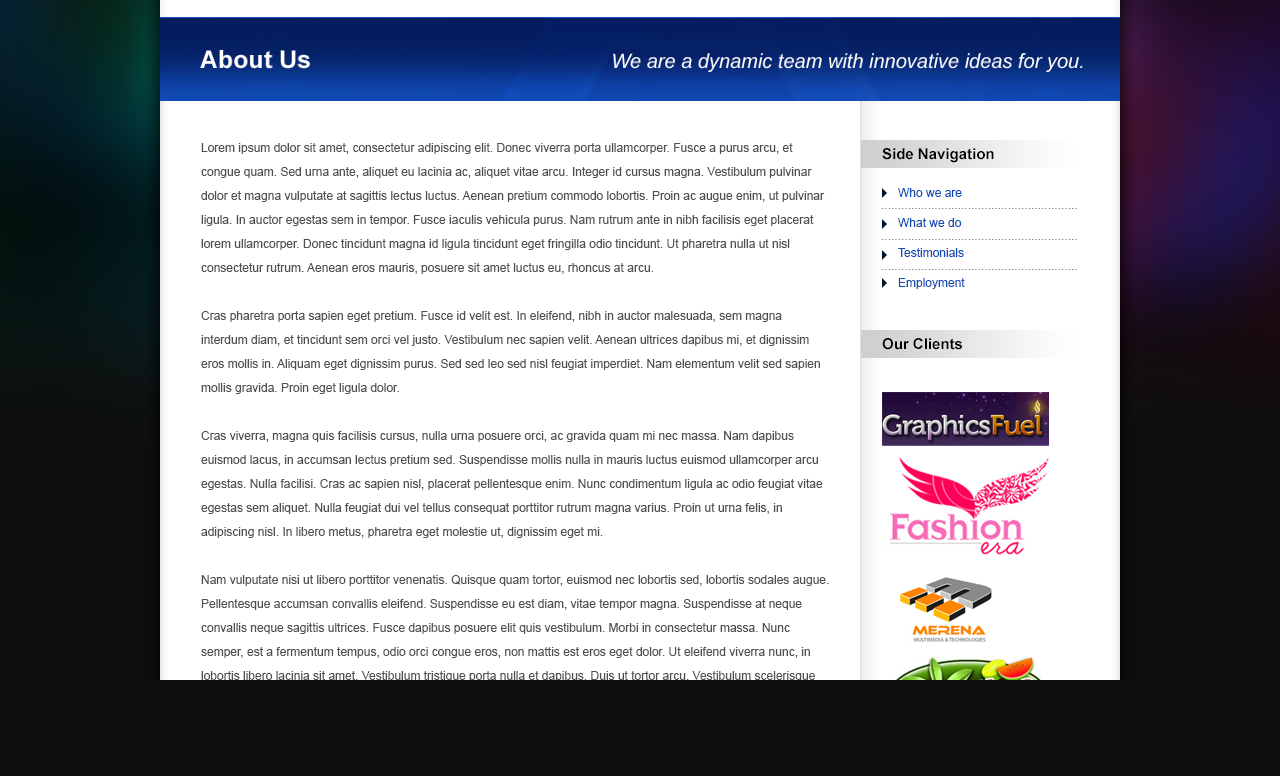
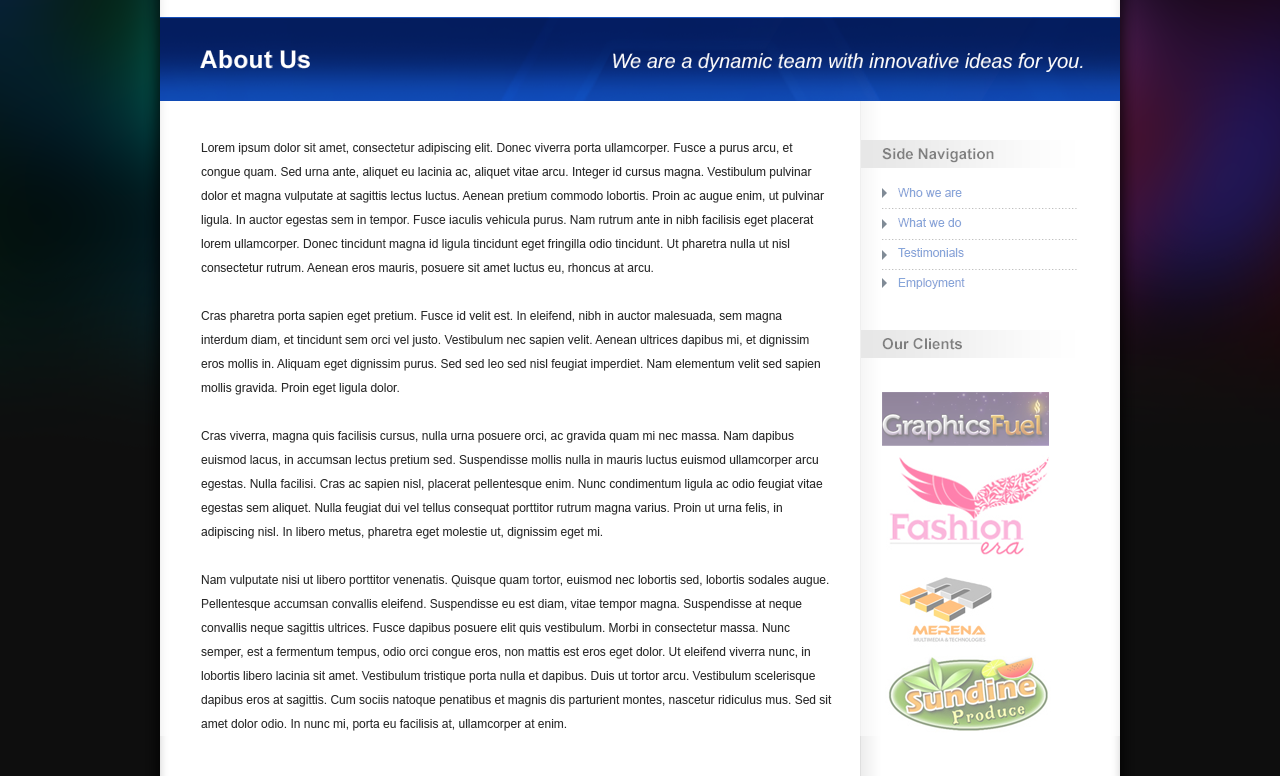
Before and after one commit to Mikhail3462/bussines, a plain HTML site: page about.html in a window 1280 px wide. Shown: the part 120-896 px from the top of the page. Before the commit the page ends 800 px from the top, so only its background shows below. Drawn offline with nearby package versions, Linux system fonts and the light colour scheme.

Commit message:
about main

```diff
--- a/about.html
+++ b/about.html
@@ -41,6 +41,16 @@
 			<div class="about-us">
 				<h1>About Us</h1>
 				<p>We are a dynamic team with innovative ideas for you.</p>
+			</div>
+
+			<div class="main-block">
+				<main>
+					<p>Lorem ipsum dolor sit amet, consectetur adipiscing elit. Donec viverra porta ullamcorper. Fusce a purus arcu, et congue quam. Sed urna ante, aliquet eu lacinia ac, aliquet vitae arcu. Integer id cursus magna. Vestibulum pulvinar dolor et magna vulputate at sagittis lectus luctus. Aenean pretium commodo lobortis. Proin ac augue enim, ut pulvinar ligula. In auctor egestas sem in tempor. Fusce iaculis vehicula purus. Nam rutrum ante in nibh facilisis eget placerat lorem ullamcorper. Donec tincidunt magna id ligula tincidunt eget fringilla odio tincidunt. Ut pharetra nulla ut nisl consectetur rutrum. Aenean eros mauris, posuere sit amet luctus eu, rhoncus at arcu.</p><br>
+					<p>Cras pharetra porta sapien eget pretium. Fusce id velit est. In eleifend, nibh in auctor malesuada, sem magna<br>interdum diam, et tincidunt sem orci vel justo. Vestibulum nec sapien velit. Aenean ultrices dapibus mi, et dignissim eros mollis in. Aliquam eget dignissim purus. Sed sed leo sed nisl feugiat imperdiet. Nam elementum velit sed sapien mollis gravida. Proin eget ligula dolor. </p><br>
+					<p>Cras viverra, magna quis facilisis cursus, nulla urna posuere orci, ac gravida quam mi nec massa. Nam dapibus euismod lacus, in accumsan lectus pretium sed. Suspendisse mollis nulla in mauris luctus euismod ullamcorper arcu egestas. Nulla facilisi. Cras ac sapien nisl, placerat pellentesque enim. Nunc condimentum ligula ac odio feugiat vitae egestas sem aliquet. Nulla feugiat dui vel tellus consequat porttitor rutrum magna varius. Proin ut urna felis, in adipiscing nisl. In libero metus, pharetra eget molestie ut, dignissim eget mi.</p><br>
+					<p>Nam vulputate nisi ut libero porttitor venenatis. Quisque quam tortor, euismod nec lobortis sed, lobortis sodales augue. Pellentesque accumsan convallis eleifend. Suspendisse eu est diam, vitae tempor magna. Suspendisse at neque convallis neque sagittis ultrices. Fusce dapibus posuere elit quis vestibulum. Morbi in consectetur massa. Nunc semper, est a fermentum tempus, odio orci congue eros, non mattis est eros eget dolor. Ut eleifend viverra nunc, in lobortis libero lacinia sit amet. Vestibulum tristique porta nulla et dapibus. Duis ut tortor arcu. Vestibulum scelerisque dapibus eros at sagittis. Cum sociis natoque penatibus et magnis dis parturient montes, nascetur ridiculus mus. Sed sit amet dolor odio. In nunc mi, porta eu facilisis at, ullamcorper at enim. </p>
+				</main>
+				<div class="side-bar"></div>
 			</div>
 
 
--- a/css/style.css
+++ b/css/style.css
@@ -624,4 +624,24 @@
   color: #fff;
   margin: 28px 35px 0 0;
 }
-/*ABOUT PAGE*/
+
+.main-block{
+  background: #fff;
+ // height: 100px;
+}
+.main-block main p{
+  line-height: 24px;
+  padding-top: 4px;
+}
+main{
+  width: 631px;
+  float: left;
+  padding: 31px 0 0 41px;
+}
+/*ABOUT PAGE END*/
+
+.main-block:after{
+  content: '';
+  display: table;
+  clear: both;
+}
```
